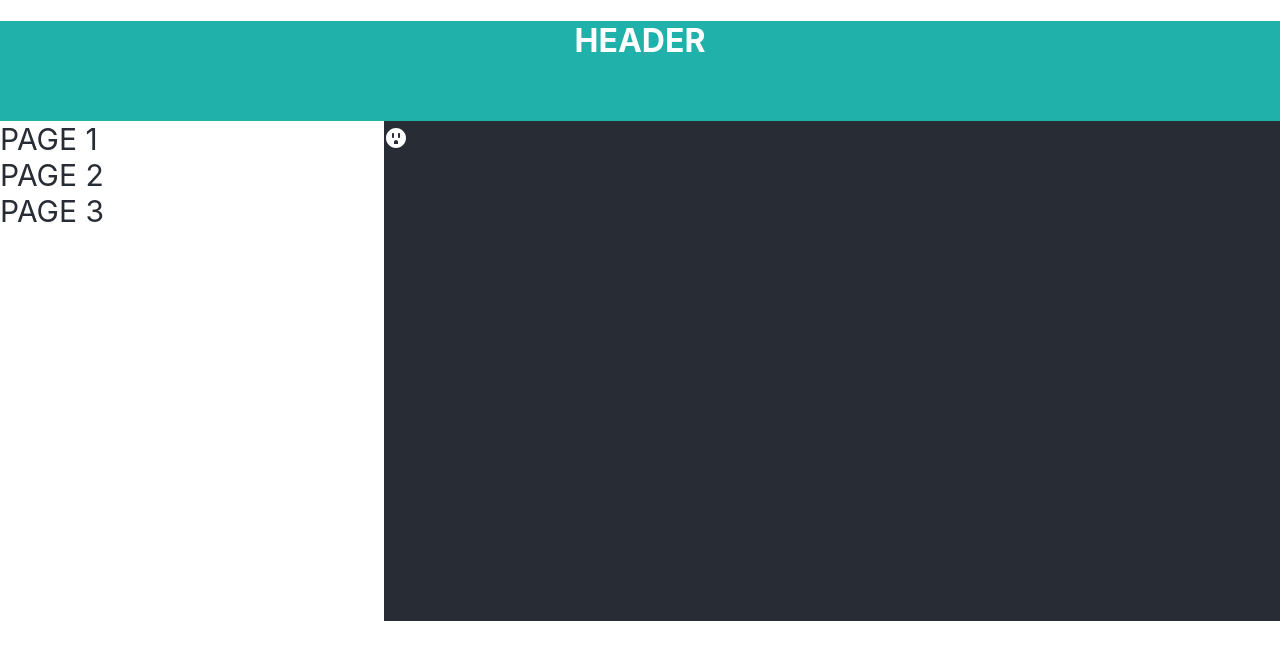
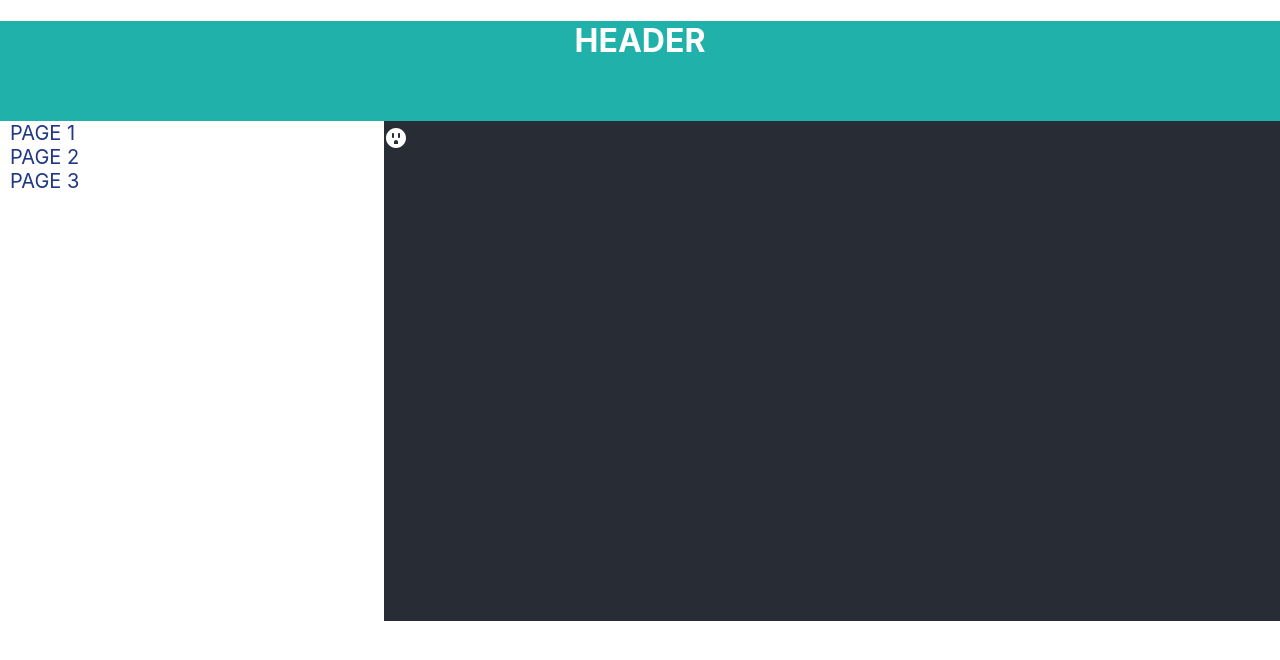
Before and after one commit to IJTINK7/new_practice, a React (Create React App) app: page / in a window 1280 px wide. Shown: the top 660 px of the page. Built offline with nearby package versions, Linux system fonts and the light colour scheme.

Commit message:
Adding styled components

```diff
--- a/src/App.tsx
+++ b/src/App.tsx
@@ -2,6 +2,7 @@
 import {Outlet} from "@mui/icons-material";
 import styles from "./components/Site.module.css";
 import {NavLink} from "react-router-dom";
+import styled from "styled-components";
 
 function App() {
     return (
@@ -9,12 +10,9 @@
             <div className={styles.header}><h1>HEADER</h1></div>
             <div className={styles.body}>
                 <div className={styles.nav}>
-                    <div><NavLink to={'/page/0'} className={({isActive}) => isActive ? styles.active : styles.navLink}>PAGE
-                        1</NavLink></div>
-                    <div><NavLink to={'/page/1'} className={({isActive}) => isActive ? styles.active : styles.navLink}>PAGE
-                        2</NavLink></div>
-                    <div><NavLink to={'/page/2'} className={({isActive}) => isActive ? styles.active : styles.navLink}>PAGE
-                        3</NavLink></div>
+                    <NavWrapper><NavLink to={'/page/0'}>PAGE 1</NavLink></NavWrapper>
+                    <NavWrapper><NavLink to={'/page/1'}>PAGE 2</NavLink></NavWrapper>
+                    <NavWrapper><NavLink to={'/page/2'}>PAGE 3</NavLink></NavWrapper>
                 </div>
                 <div className={styles.content}>
                     <Outlet/>
@@ -24,3 +22,23 @@
     );
 }
 export default App;
+
+
+const NavWrapper = styled.div`
+    margin-left: 10px;
+    font-size: 20px;
+
+    & > a {
+        text-decoration: none;
+        color: #1e3786;
+    }
+
+    & > a.active {
+        text-decoration: none;
+        color: #03eaff;
+    }
+
+    & > a:hover {
+        color: steelblue; /* Цвет ссылки */
+    }
+`
```
